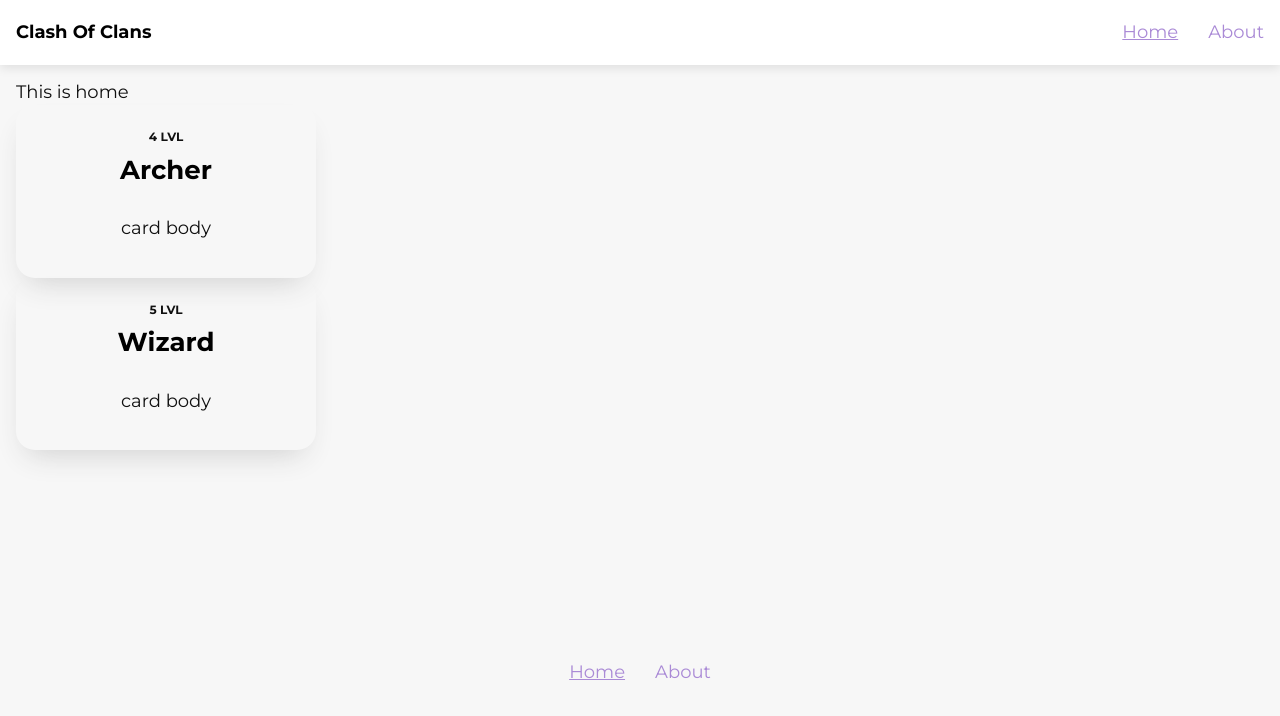
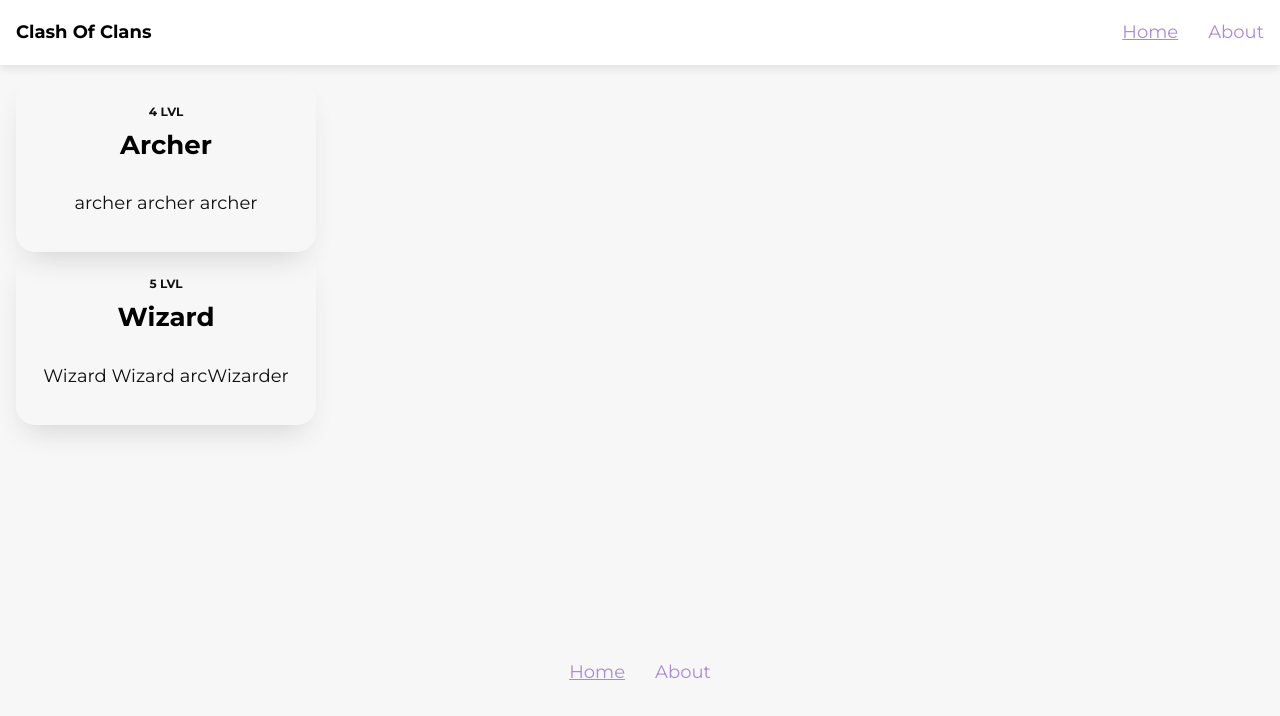
Before and after one commit to sergiohardov/clash-of-clans-vue-3, a Vue app: page /#/ in a window 1280 px wide. Shown: the top 716 px of the page. Built offline with nearby package versions, Linux system fonts and the light colour scheme.

Commit message:
work with slots

```diff
--- a/src/components/UI/TheCard.vue
+++ b/src/components/UI/TheCard.vue
@@ -2,7 +2,9 @@
   <div class="card">
     <span class="card-name">{{ name }}</span>
     <span class="card-title">{{ title }}</span>
-    <div class="card-body">card body</div>
+    <div class="card-body">
+      <slot></slot>
+    </div>
   </div>
 </template>
 
@@ -20,4 +22,3 @@
   },
 };
 </script>
-t
--- a/src/pages/homePage.vue
+++ b/src/pages/homePage.vue
@@ -1,7 +1,10 @@
 <template>
-  <h2>This is home</h2>
-  <div class="card__wrapper" v-for="item in items" :key="item.id">
-    <TheCard :name="`${item.lvl} lvl`" :title="item.title" />
+  <div class="md-body">
+    <div class="card__wrapper" v-for="item in items" :key="item.id">
+      <TheCard :name="`${item.lvl} lvl`" :title="item.title">
+        {{ item.desc }}
+      </TheCard>
+    </div>
   </div>
 </template>
 
```
